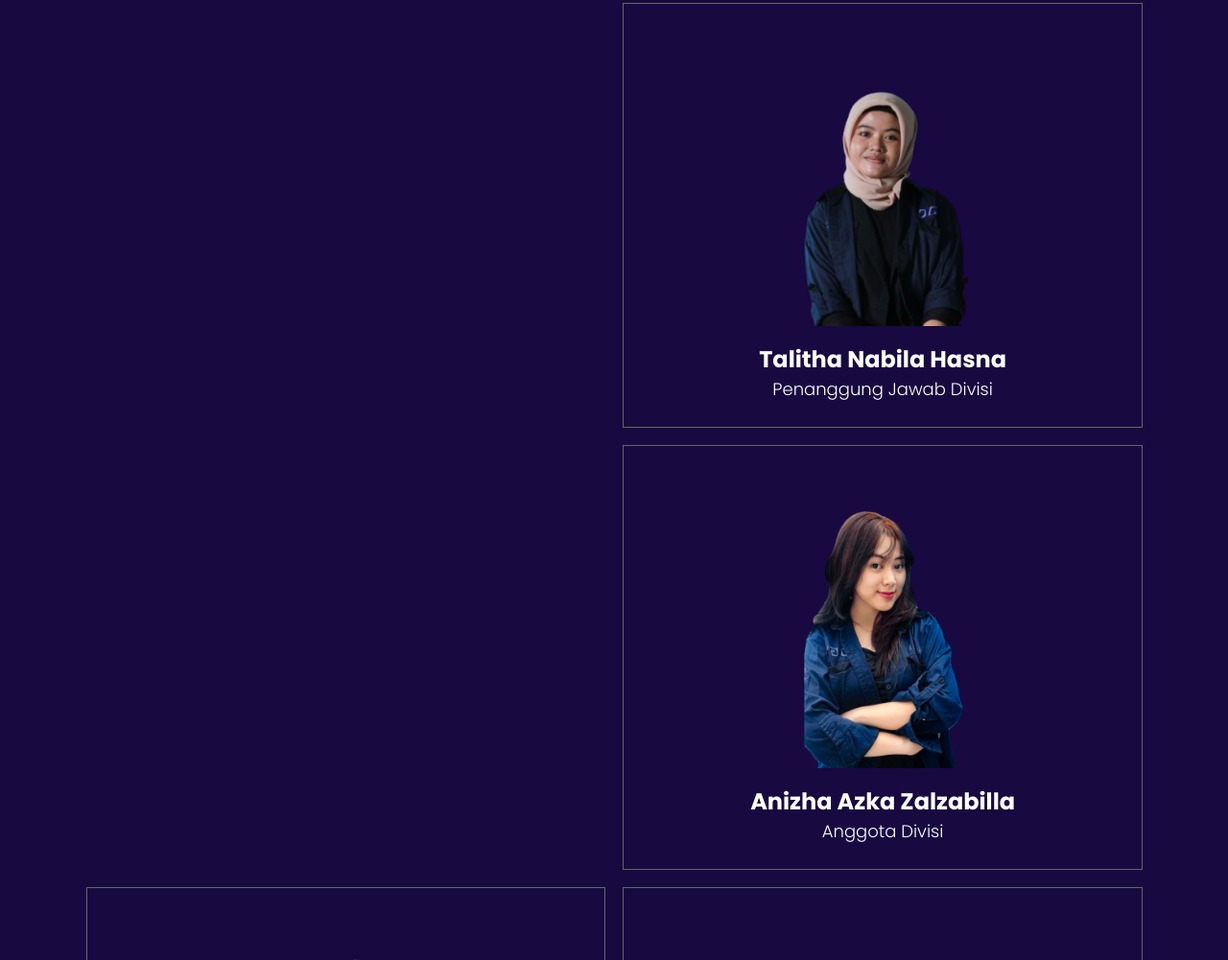
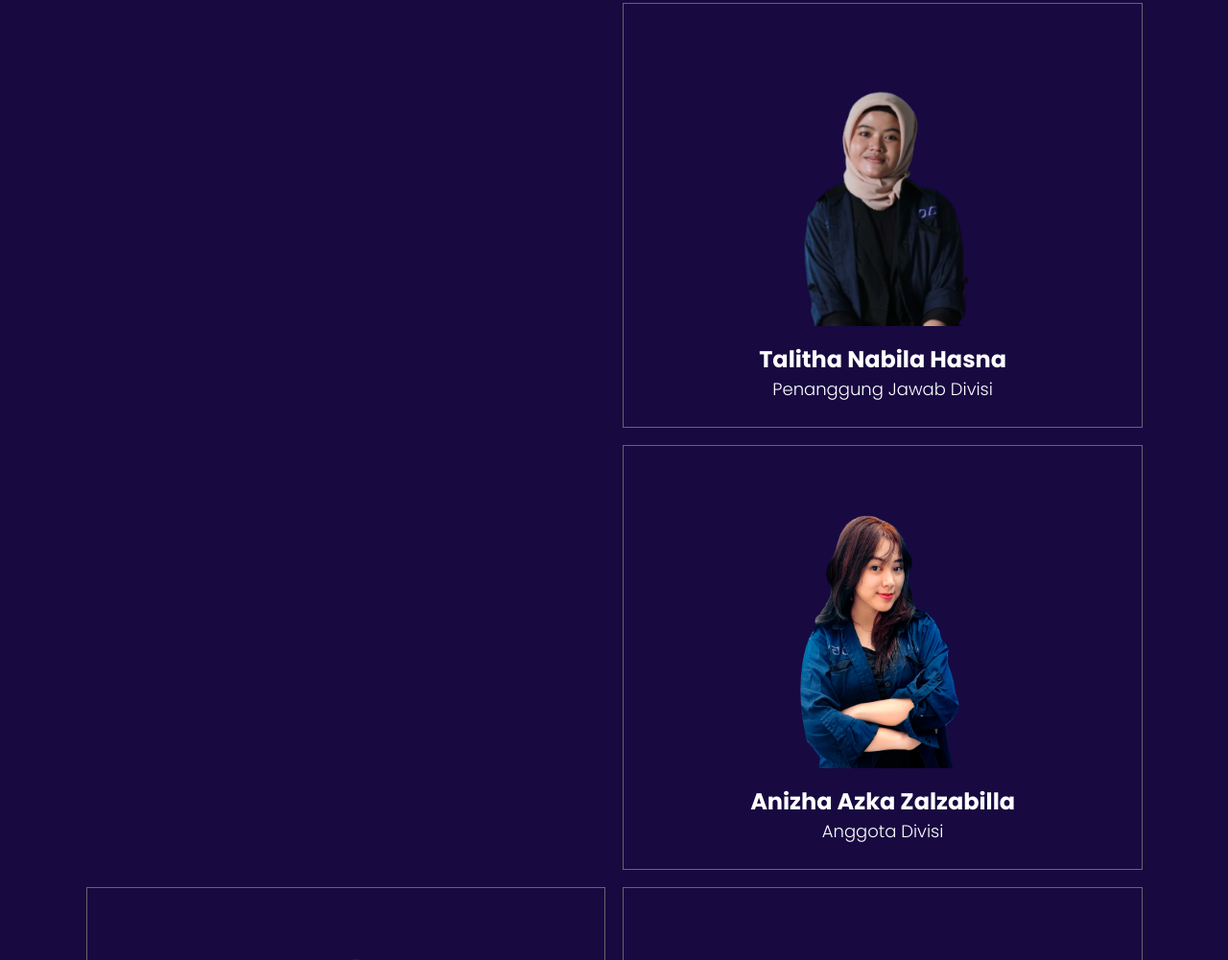
Before and after one commit to Alex21321312/redirect-med-sos, a plain HTML site: page index.html in a window 1280 px wide. Shown: the part 188-1189 px from the top of the page at 96% size. Drawn offline with nearby package versions, Linux system fonts and the light colour scheme.

Commit message:
Update index.html

```diff
--- a/index.html
+++ b/index.html
@@ -124,7 +124,7 @@
         <div class="product-icons">
         </div>
         <div class="product-image">
-          <img src="img/Anizha Azka Zalzabilla.png" alt="Program 1">
+          <img src="img/Anizha2.png" alt="Program 1">
         </div>
         <div class="product-content">
           <h3>Anizha Azka Zalzabilla</h3>
```
